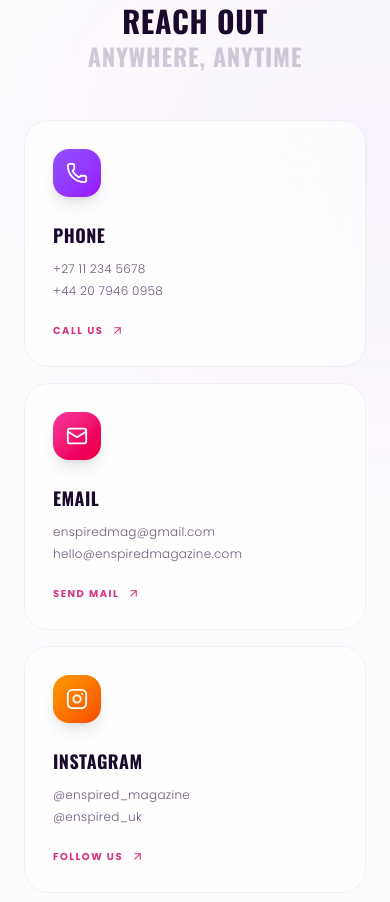
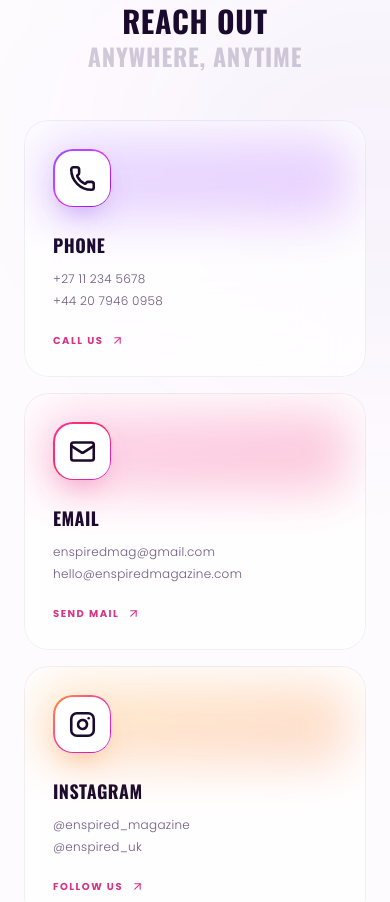
Before and after one commit to abhassj/Enspired_Magazine_Dep, a React (Vite) app: page /contact in a window 390 px wide. Shown: the part 880-1782 px from the top of the page. Built offline with nearby package versions, Linux system fonts and the light colour scheme.

Commit message:
final updates

```diff
--- a/src/pages/ContactPage.jsx
+++ b/src/pages/ContactPage.jsx
@@ -15,6 +15,8 @@ const CONTACT_CHANNELS = [
     href: 'tel:+27112345678',
     cta: 'Call Us',
     gradient: 'from-violet-500 to-purple-600',
+    iconFrame: 'from-violet-500 via-fuchsia-500 to-purple-700',
+    iconGlow: 'shadow-[0_14px_32px_-16px_rgba(109,40,217,0.75)]',
   },
   {
     icon: Mail,
@@ -23,6 +25,8 @@ const CONTACT_CHANNELS = [
     href: 'mailto:enspiredmag@gmail.com',
     cta: 'Send Mail',
     gradient: 'from-pink-500 to-rose-600',
+    iconFrame: 'from-pink-500 via-rose-500 to-fuchsia-600',
+    iconGlow: 'shadow-[0_14px_32px_-16px_rgba(225,29,119,0.7)]',
   },
   {
     icon: Instagram,
@@ -31,6 +35,8 @@ const CONTACT_CHANNELS = [
     href: 'https://instagram.com/enspired_magazine',
     cta: 'Follow Us',
     gradient: 'from-amber-500 to-orange-600',
+    iconFrame: 'from-orange-400 via-pink-500 to-fuchsia-600',
+    iconGlow: 'shadow-[0_14px_32px_-16px_rgba(249,115,22,0.75)]',
   },
   {
     icon: Linkedin,
@@ -39,6 +45,8 @@ const CONTACT_CHANNELS = [
     href: 'https://linkedin.com/company/enspired-magazine',
     cta: 'Connect',
     gradient: 'from-cyan-500 to-blue-600',
+    iconFrame: 'from-cyan-400 via-sky-500 to-blue-700',
+    iconGlow: 'shadow-[0_14px_32px_-16px_rgba(14,165,233,0.7)]',
   },
 ];
 
@@ -59,7 +67,7 @@ const AnimatedLetter = ({ char, index }) => (
 );
 
 /* ─── contact card ─── */
-const ContactCard = ({ icon: Icon, title, lines, href, cta, gradient, index }) => {
+const ContactCard = ({ icon: Icon, title, lines, href, cta, gradient, iconFrame, iconGlow, index }) => {
   const ref = useRef(null);
   const isInView = useInView(ref, { once: true, margin: '-60px' });
 
@@ -95,10 +103,22 @@ const ContactCard = ({ icon: Icon, title, lines, href, cta, gradient, index }) =
         </div>
 
         <div className="relative z-10 flex flex-col h-full">
-          {/* Icon circle */}
-          <div className={`w-12 h-12 md:w-14 md:h-14 rounded-2xl bg-gradient-to-br ${gradient} flex items-center justify-center mb-6 md:mb-8
-                          shadow-lg group-hover:shadow-xl group-hover:scale-110 transition-all duration-500`}>
-            <Icon size={22} className="text-white md:size-24" />
+          {/* Layered icon badge for premium visual presence */}
+          <div className="relative mb-6 md:mb-8">
+            <div
+              className={`absolute -inset-3 rounded-[22px] bg-gradient-to-br ${gradient} opacity-20 blur-xl
+                          group-hover:opacity-35 transition-opacity duration-500`}
+            />
+            <div
+              className={`relative w-[58px] h-[58px] md:w-[66px] md:h-[66px] rounded-[20px] p-[1.5px]
+                          bg-gradient-to-br ${iconFrame} ${iconGlow}
+                          group-hover:scale-105 group-hover:-translate-y-0.5 transition-all duration-500`}
+            >
+              <div className="relative h-full w-full rounded-[18px] bg-white dark:bg-[#140d1f] flex items-center justify-center border border-white/70 dark:border-white/10 overflow-hidden">
+                <div className="absolute inset-0 bg-[radial-gradient(circle_at_30%_20%,rgba(255,255,255,0.55),transparent_45%)] dark:bg-[radial-gradient(circle_at_30%_20%,rgba(255,255,255,0.12),transparent_45%)]" />
+                <Icon size={27} className="relative z-10 text-brand-lightText dark:text-white" strokeWidth={2.3} />
+              </div>
+            </div>
           </div>
 
           {/* Title */}
```
Also changed, not shown: 1 other file (tests, documents, lock files or other folders).
